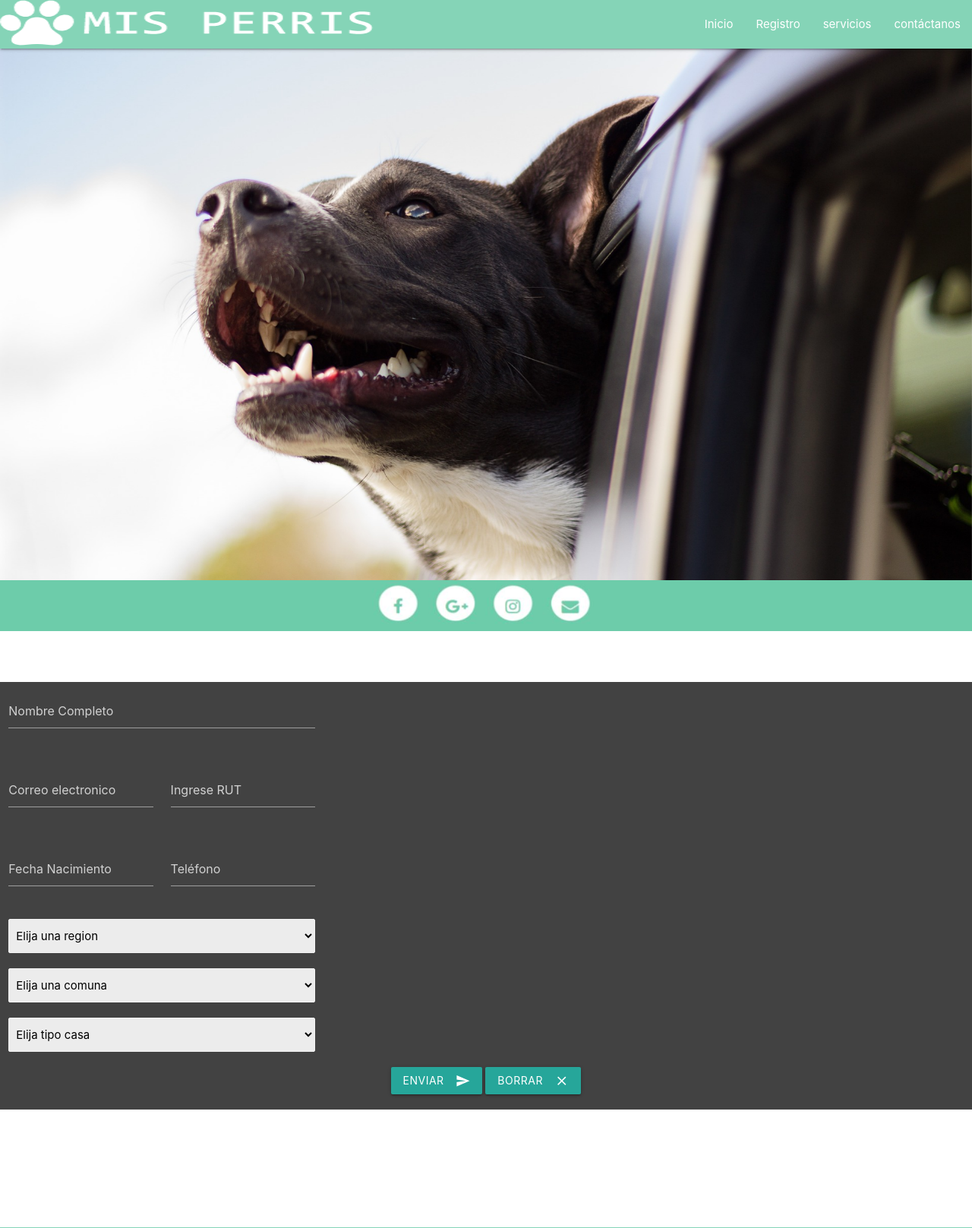
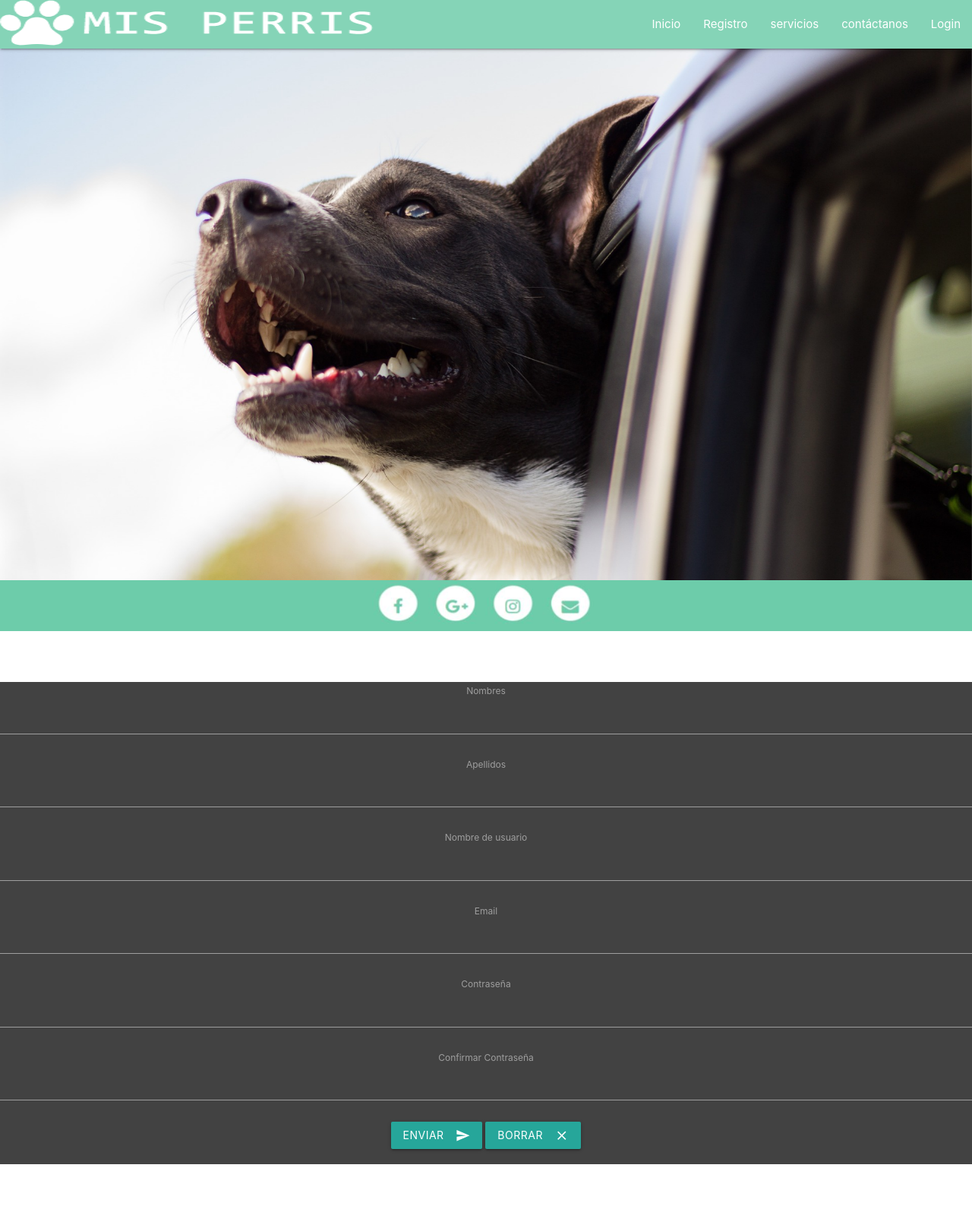
Before and after one commit to HoroKenrou/prueba-2, a Django app: page /registro/ in a window 1280 px wide. Shown: the top 1617 px of the page at 76% size. Run offline with Django 3.2, Linux system fonts and the light colour scheme.

Commit message:
prueba html

```diff
--- a/mysite/blog/forms.py
+++ b/mysite/blog/forms.py
@@ -40,3 +40,21 @@
             #'comuna' : forms.Select(attrs={'class':'form-control'}),
             #'casa' : forms.Select(attrs={'class':'form-control'}),
         #}
+
+
+from django.contrib.auth.models import User
+from django.contrib.auth.forms import UserCreationForm
+
+
+
+class RegistroForm(UserCreationForm):
+
+
+    class Meta:
+        model = User
+        fields = [
+            'username',
+            'first_name',
+            'last_name',
+            'email',
+        ]
--- a/mysite/blog/templates/blog/Registro.html
+++ b/mysite/blog/templates/blog/Registro.html
@@ -21,7 +21,8 @@
 				  <li><a href="{% url 'index' %}">Inicio</a></li>
 				  <li><a href="#registro">Registro</a></li>
 				  <li><a href="#servicios">servicios</a></li>
-				  <li><a href="#contacto">contáctanos</a></li>
+					<li><a href="#contacto">contáctanos</a></li>
+					<li><a href="{% url 'login' %}">Login</a></li>
 				</ul>
 			  </div>
 			</nav>
@@ -45,68 +46,61 @@
 
 			<div class="box container grey darken-3">
 			<div class="row" align="center">
-				<form>
+				<form method="POST">
+					{% csrf_token %}
+					<div class="row">
+						<div class="col-md-8 col-md-offset-2">
+							<div class="form-group">
+								<label>Nombres</label>
+								<input class="form-control" type="text" name="first_name">
+							</div>
+						</div>
+					</div>
 
 					<div class="row">
-						<div class="input-field col s4">
-							<input placeholder="Nombre Completo" id="nombre" name="nombre" type="text"  onblur="ValidarNombre()">
+							<div class="col-md-8 col-md-offset-2">
+								<div class="form-group">
+									<label>Apellidos</label>
+									<input class="form-control" type="text" name="last_name">
+								</div>
+							</div>
+						</div>
+
+					<div class="row">
+						<div class="col-md-8 col-md-offset-2">
+							<div class="form-group">
+								<label>Nombre de usuario</label>
+								<input class="form-control" type="text" name="username">
+							</div>
+						</div>
+					</div>
+
+					<div class="row">
+						<div class="col-md-8 col-md-offset-2">
+							<div class="form-group">
+								<label>Email</label>
+								<input class="form-control" type="text" name="email">
+							</div>
 						</div>
 					</div>
 					<div class="row">
-						<div class="input-field col s2">
-							<input placeholder="Correo electronico" id="mail" type="email" class="validate">
-						</div>
-						<div class="input-field col s2">
-							 <input type="text" id="rut" name="rut"  onblur="checkRut(this)" placeholder="Ingrese RUT">
-						</div>
-					</div>
-
-
-					<div class="row">
-						<div class="input-field col s2">
-							<input placeholder="Fecha Nacimiento" id ="calendar" name="calendar" type="text" class="datepicker" onblur="ValidarFecha()" max="31-12-2000">
-						</div>
-						<div class="input-field col s2">
-							<input placeholder="Teléfono" id="telefono" name="telefono" type="text" onblur="Validartelefono()" >
+						<div class="col-md-8 col-md-offset-2">
+							<div class="form-group">
+								<label>Contraseña</label>
+								<input class="form-control" type="password" name="password1">
+							</div>
 						</div>
 					</div>
 					<div class="row">
-						<div class="col s4">
-							<select class="browser-default" name="region">
-								<option value="" disabled selected>Elija una region</option>
-								<option value="1">Region Metropolitana</option>
-								<option value="2">Regio de Arica y Parinacota</option>
-								<option value="3">Region de Los Lagos</option>
-								<option value="4">Region de Aysen</option>
-							 </select>
+							<div class="col-md-8 col-md-offset-2">
+								<div class="form-group">
+									<label>Confirmar Contraseña</label>
+									<input class="form-control" type="password" name="password2">
+								</div>
+							</div>
 						</div>
-					</div>
-					<div class="row">
-						<div class="col s4">
-							<select class="browser-default" name="comuna">
-								<option value="" disabled selected>Elija una comuna</option>
-								<option value="1">El Bosque</option>
-								<option value="2">San Bernardo</option>
-								<option value="3">Santiago</option>
-								<option value="4">Putre</option>
-								<option value="5">Arica</option>
-								<option value="6">Valdivia</option>
-								<option value="7">Los Lagos</option>
-								<option value="8">O'Higgins</option>
-							 </select>
-						</div>
-					</div>
-					<div class="row">
-						<div class="col s4">
-							<select class="browser-default" name="casa">
-								<option value="" disabled selected>Elija tipo casa</option>
-								<option value="1">Casa con patio grande</option>
-								<option value="2">Casa con patio pequeño</option>
-								<option value="3">Casa sin patio</option>
-								<option value="4">Departamento</option>
-							 </select>
-						</div>
-					</div>
+
+
 					<div class="row"	>
 						<button class="btn waves-effect waves-light" type="submit" name="action">Enviar
 							<i class="material-icons right">send</i>
--- a/mysite/blog/templates/blog/post_list.html
+++ b/mysite/blog/templates/blog/post_list.html
@@ -21,7 +21,8 @@
 				  <li><a href="#topsection">Inicio</a></li>
 				  <li><a href="#serviciossection">quienes somos</a></li>
 				  <li><a href="#servicios">servicios</a></li>
-				  <li><a href="#contacto">contáctanos</a></li>
+					<li><a href="#contacto">contáctanos</a></li>
+					<li><a href="{% url 'login' %}">Login</a></li>
 				</ul>
 			  </div>
 			</nav>
--- a/mysite/blog/urls.py
+++ b/mysite/blog/urls.py
@@ -1,12 +1,16 @@
 from django.conf.urls import include, url
 from . import views
 from django.views.generic import TemplateView
+from django.contrib.auth.views import logout_then_login,LoginView
+from blog.views import RegistrarUsuario
 
 urlpatterns = [
 url(r'^$', views.post_list,name="index"),
 #url(r'^registro/', TemplateView.as_view(template_name="blog/Registro.html"),name='registro' ),
 #url(r'^index/', TemplateView.as_view(template_name="blog/post_list.html"),name='index' ),
 
-url(r'^registro/',views.registro,name="registro"),
+url(r'^registro/',RegistrarUsuario.as_view() ,name="registro"),
+url(r'^rescatados/',views.rescatados,name="rescatados"),
+
 
 ]
--- a/mysite/blog/views.py
+++ b/mysite/blog/views.py
@@ -1,10 +1,16 @@
 from django.shortcuts import render, redirect
 from django.template import RequestContext
 from django.shortcuts import render_to_response
-from mysite.forms import LoginForm
+#from mysite.forms import LoginForm
 from django.contrib.auth import authenticate,login
 from django.http import HttpResponse
 #from blog.forms import Registro
+from django.contrib.auth.models import User
+from django.contrib.auth.forms import UserCreationForm
+from django.views.generic import CreateView
+from django.urls import reverse_lazy
+from .forms import RegistroForm
+
 
 # Create your views here.
 
@@ -14,6 +20,12 @@ def post_list(request):
 
 def registro (request):
     return render(request, 'blog/Registro.html')
+
+def rescatados (request):
+    return render(request,'blog/registrorescatados.html')
+
+def login1 (request):
+    return render(request,'blog/login.html')
 
 
 #def persona_view(request):
@@ -25,3 +37,9 @@ def registro (request):
    # else:
     #    form = Registro()
    # return render(request,'blog/Registro.html',{'form':form})
+
+class RegistrarUsuario(CreateView):
+    model = User
+    template_name = "blog/Registro.html"
+    form_class = RegistroForm
+    success_url = reverse_lazy('registro')
--- a/mysite/mysite/settings.py
+++ b/mysite/mysite/settings.py
@@ -11,6 +11,7 @@ https://docs.djangoproject.com/en/2.1/ref/settings/
 """
 
 import os
+from django.urls import reverse_lazy
 
 # Build paths inside the project like this: os.path.join(BASE_DIR, ...)
 BASE_DIR = os.path.dirname(os.path.dirname(os.path.abspath(__file__)))
@@ -118,8 +119,12 @@ USE_L10N = True
 USE_TZ = True
 
 
+
+
 # Static files (CSS, JavaScript, Images)
 # https://docs.djangoproject.com/en/2.1/howto/static-files/
 
 STATIC_URL = '/static/'
 STATIC_ROOT = os.path.join(BASE_DIR, 'static')
+
+LOGIN_REDIRECT_URL= reverse_lazy('rescatados')
--- a/mysite/mysite/urls.py
+++ b/mysite/mysite/urls.py
@@ -22,8 +22,10 @@ urlpatterns = [
 
 from django.conf.urls import include, url
 from django.contrib import admin
+from django.contrib.auth.views import LoginView
 
 urlpatterns = [
     url(r'^admin/', admin.site.urls),
     url(r'', include('blog.urls')),
+    url(r'login/',LoginView.as_view(), name="login"),
 ]
```
Also changed, not shown: mysite/blog/templates/blog/login.html (deleted, +0 -71 lines), mysite/blog/templates/blog/registrorescatados.html (+29 -12 lines), mysite/blog/templates/registration/login.html (added, +115 -0 lines).
